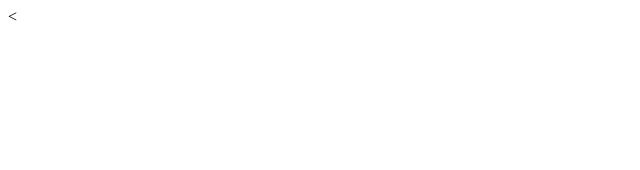
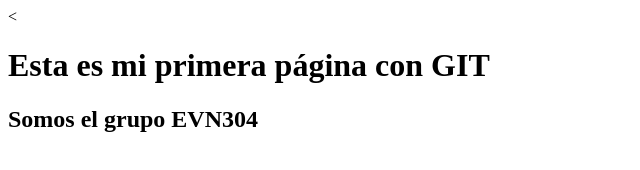
Before and after one commit to mmata0/mi-proyecto-GIT-EVN304, a plain HTML site: page index.html in a window 1280 px wide. Shown: the whole page, without its empty margins (0-640 px from the left). Drawn offline with Linux system fonts and the light colour scheme.

Commit message:
Cambios al archivo index con el ćodigo html

```diff
--- a/index.html
+++ b/index.html
@@ -2,9 +2,10 @@
 <html lang="en" dir="ltr">
   <head>
     <meta charset="utf-8">
-    <title></title>
+    <title>Mi primera página</title>
   </head>
   <body>
-
+    <h1>Esta es mi primera página con GIT</h1>
+    <h2>Somos el grupo EVN304</h2>
   </body>
 </html>
```
